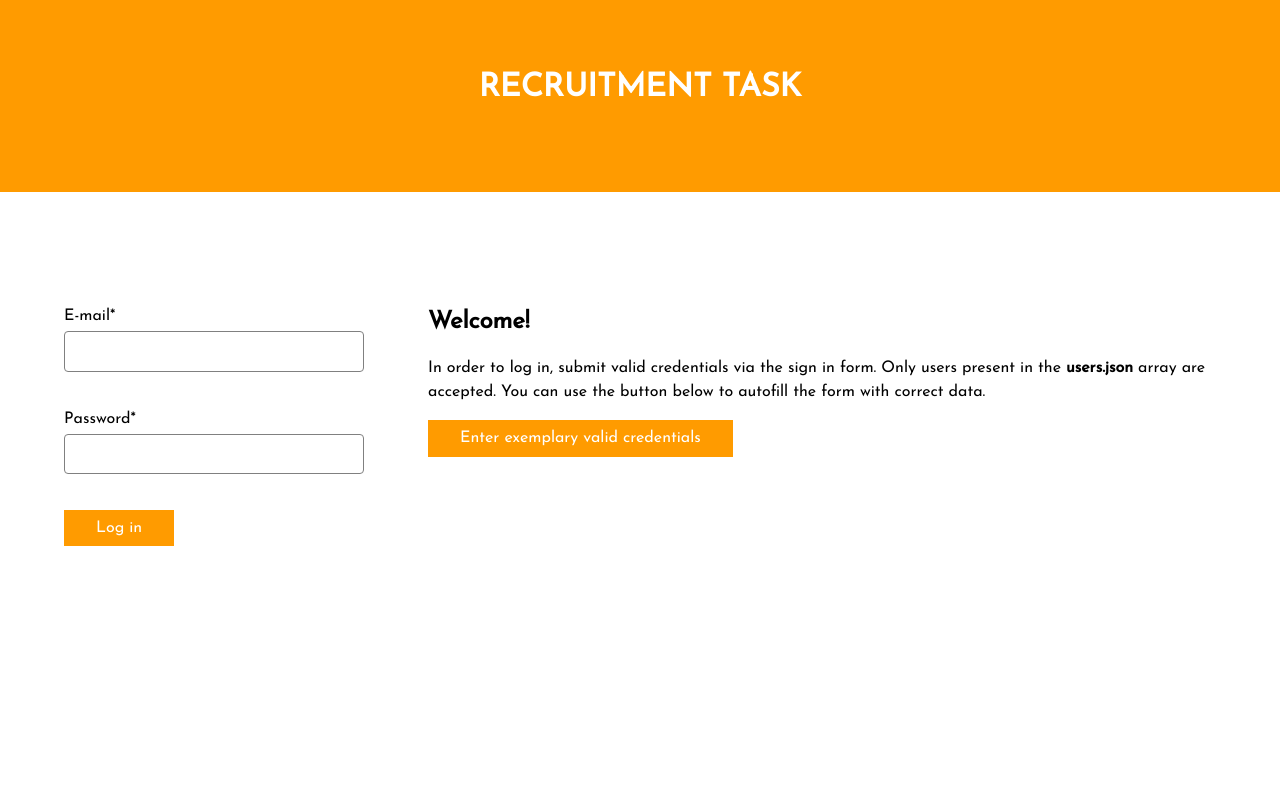
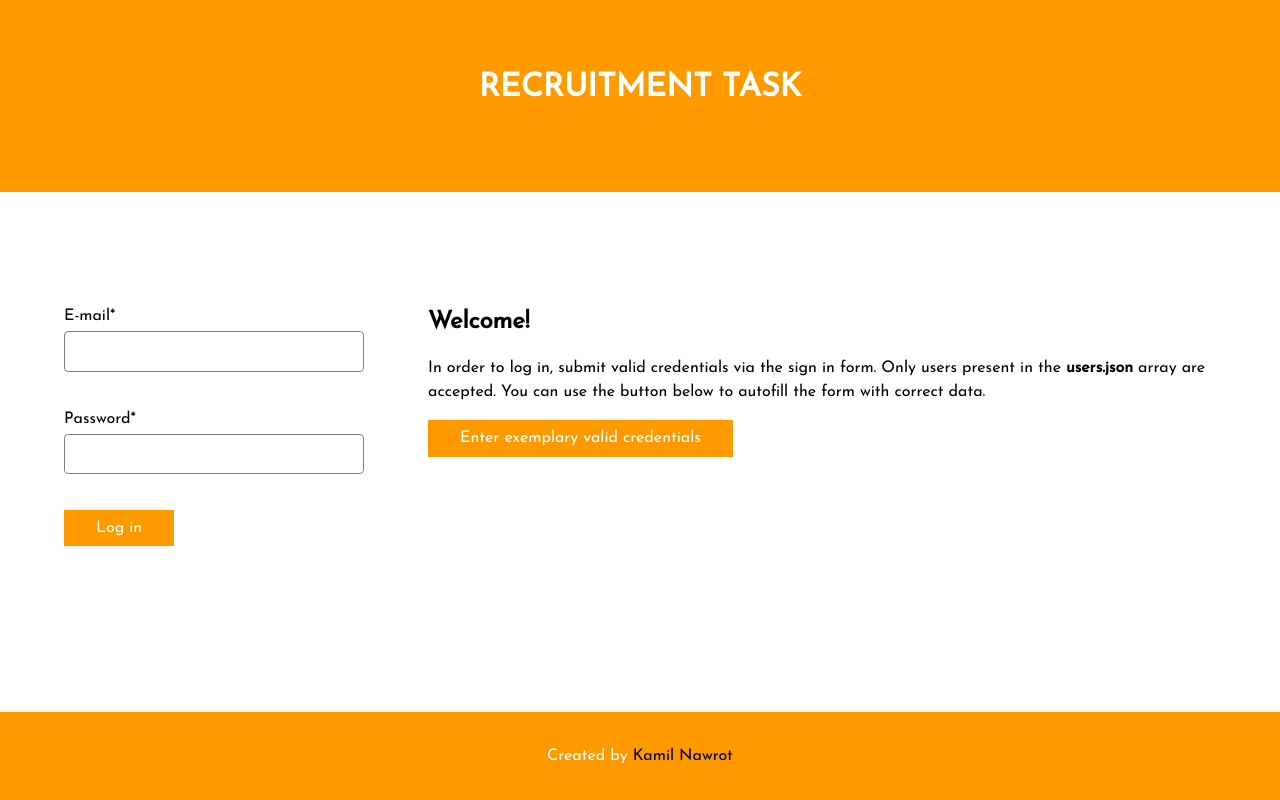
Before and after one commit to kamil-nawrot/appverk-recruitment-task, an Angular app: page /login in a window 1280 px wide. Built offline with nearby package versions, Linux system fonts and the light colour scheme.

Commit message:
page footer, SCSS variables

```diff
--- a/src/app/app.component.html
+++ b/src/app/app.component.html
@@ -4,3 +4,6 @@
 <main class="main-content__wrapper">
   <router-outlet />
 </main>
+<footer class="main-footer">
+  Created by <a href="https://kamilnawrot.pl">Kamil Nawrot</a>
+</footer>
--- a/src/app/app.component.scss
+++ b/src/app/app.component.scss
@@ -1,6 +1,8 @@
+@import './../styles/variables';
+
 .main-header {
   padding: 4rem;
-  background-color: #ff9b00;
+  background-color: $primary-color;
   color: white;
   text-transform: uppercase;
   text-align: center;
@@ -8,6 +10,21 @@
 
 .main-content {
   &__wrapper {
-    margin: 2rem 4rem;
+    margin: 2rem 4rem 8rem 4rem;
   }
 }
+
+.main-footer {
+  position: fixed;
+  bottom: 0;
+  width: 100%;
+  padding: 2rem;
+  background-color: $primary-color;
+  color: white;
+  text-align: center;
+
+  a {
+    text-decoration: none;
+    color: black;
+  }
+}
--- a/src/app/pages/dashboard/dashboard.component.scss
+++ b/src/app/pages/dashboard/dashboard.component.scss
@@ -1,3 +1,5 @@
+@import './../../../styles/variables';
+
 .dashboard-page {
   display: flex;
   flex-direction: column;
@@ -17,7 +19,7 @@
   &__toggle-password-button {
     width: 200px;
     background: none;
-    border: 1px solid #ff9b00;
-    color: #ff9b00;
+    border: 1px solid $primary-color;
+    color: $primary-color;
   }
 }
--- a/src/styles.scss
+++ b/src/styles.scss
@@ -1,4 +1,5 @@
 @import url('https://fonts.googleapis.com/css?family=Josefin+Sans');
+@import './styles/variables';
 
 // CSS reset by Josh Comeau
 
@@ -61,12 +62,12 @@ h1 {
 button {
   padding: .4rem 2rem;
   border: none;
-  background-color: #ff9b00;
+  background-color: $primary-color;
   color: white;
   cursor: pointer;
 
   &:hover, &:active {
-    background-color: #cd8000;
+    background-color: $primary-color-dark;
   }
 }
 
--- /dev/null
+++ b/src/styles/variables.scss
@@ -0,0 +1,2 @@
+$primary-color: #ff9900;
+$primary-color-dark: #cd8000;
```
